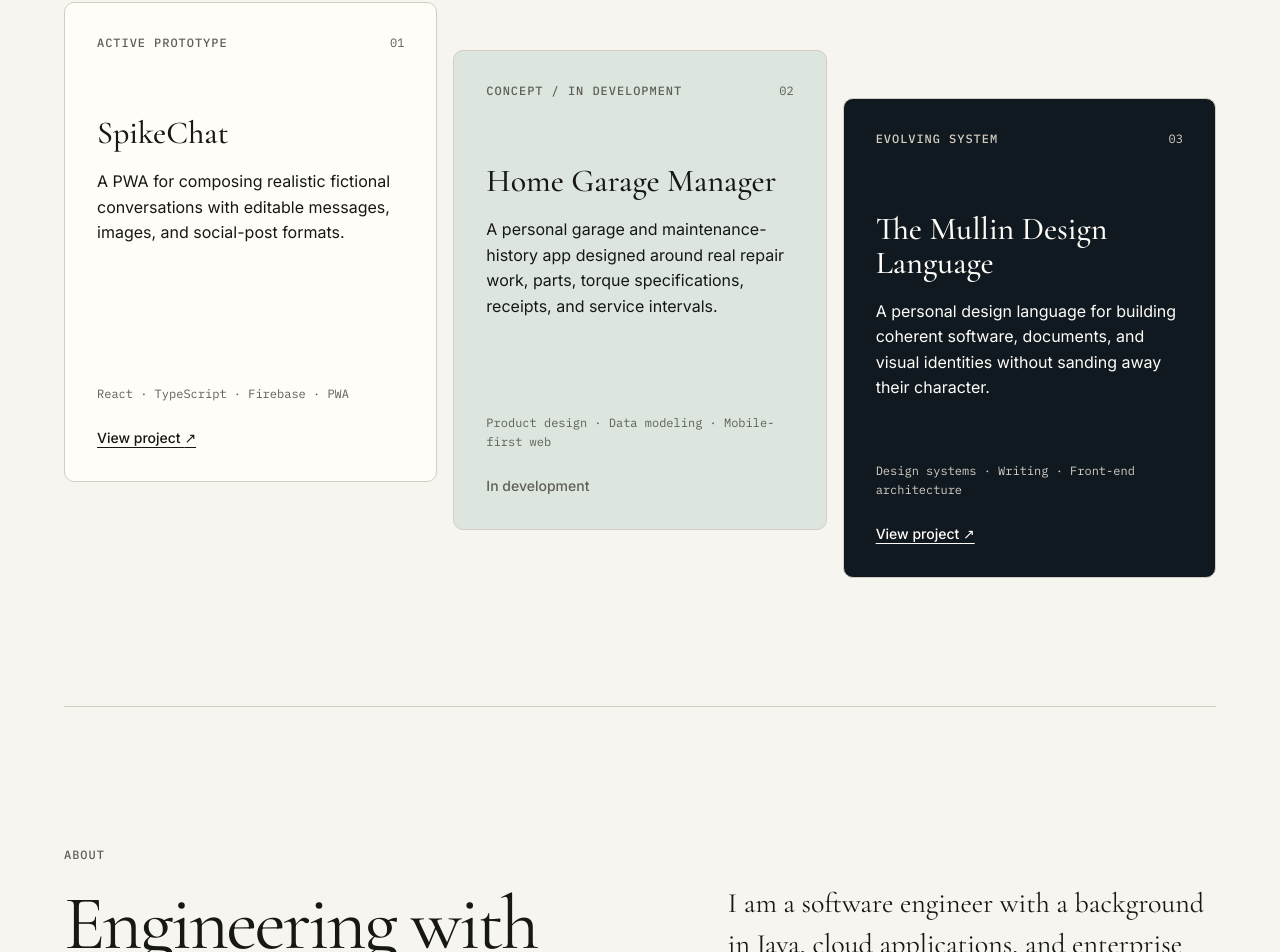
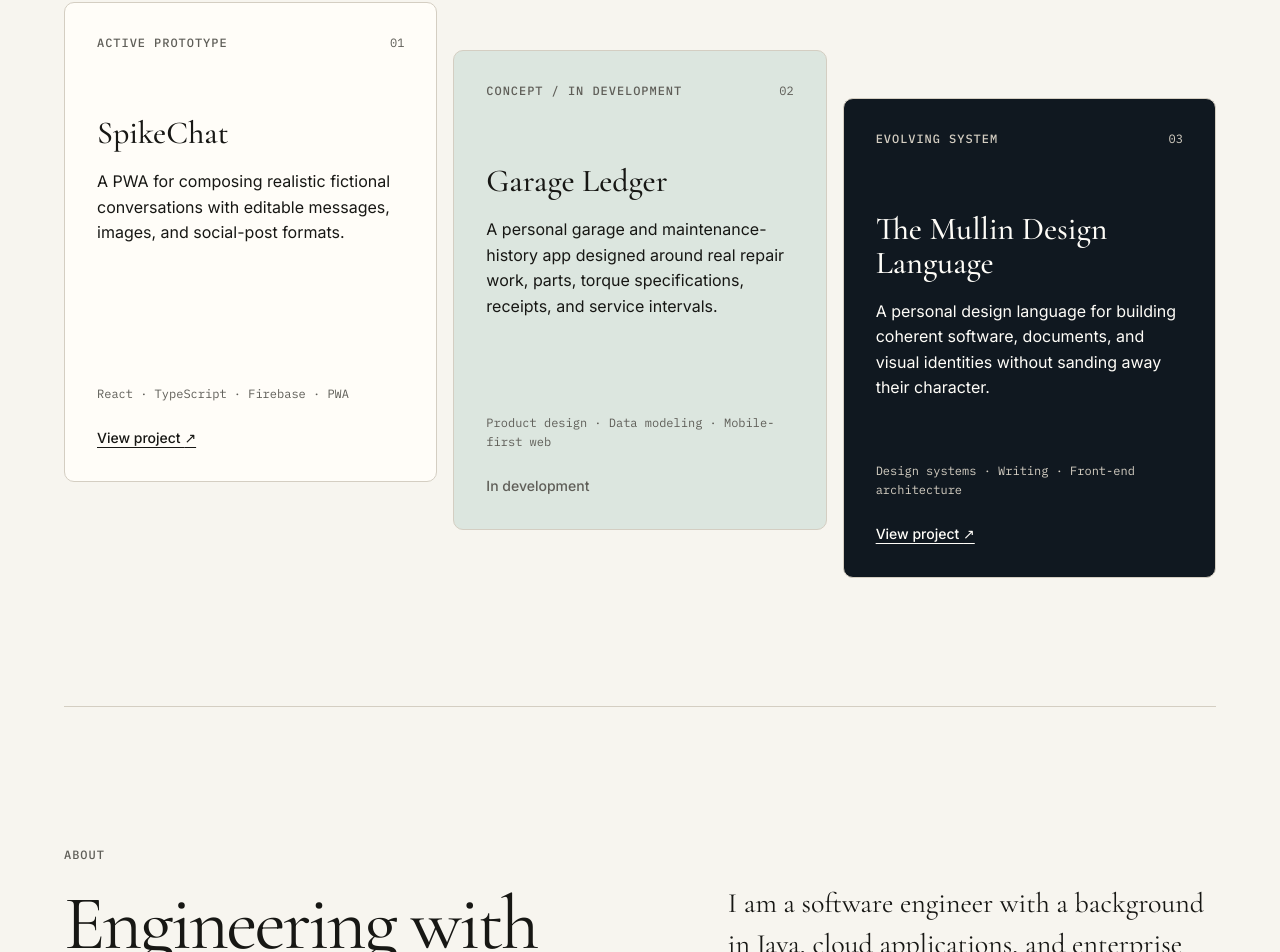
Before and after one commit to craigmullin/cmdc, a React (Vite) app: page / in a window 1280 px wide. Shown: the part 1159-2111 px from the top of the page. Built offline with nearby package versions, Linux system fonts and the light colour scheme.

Commit message:
change garage app name

```diff
--- a/src/data/site.ts
+++ b/src/data/site.ts
@@ -14,7 +14,7 @@ export const projects = [
     href: 'https://spikechat.craigmullin.com',
   },
   {
-    title: 'Home Garage Manager',
+    title: 'Garage Ledger',
     status: 'Concept / in development',
     description: 'A personal garage and maintenance-history app designed around real repair work, parts, torque specifications, receipts, and service intervals.',
     technology: 'Product design · Data modeling · Mobile-first web',
```
